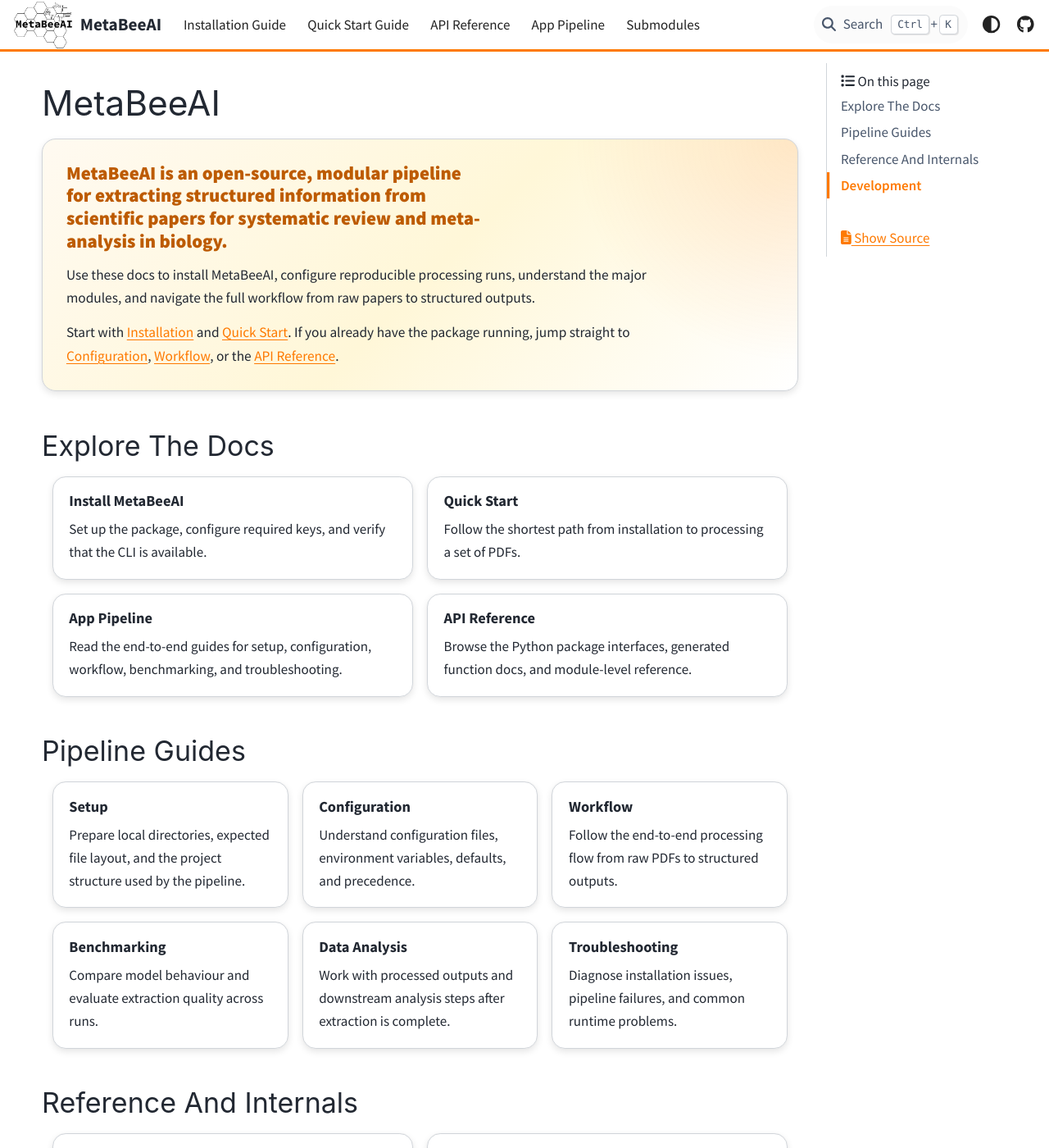
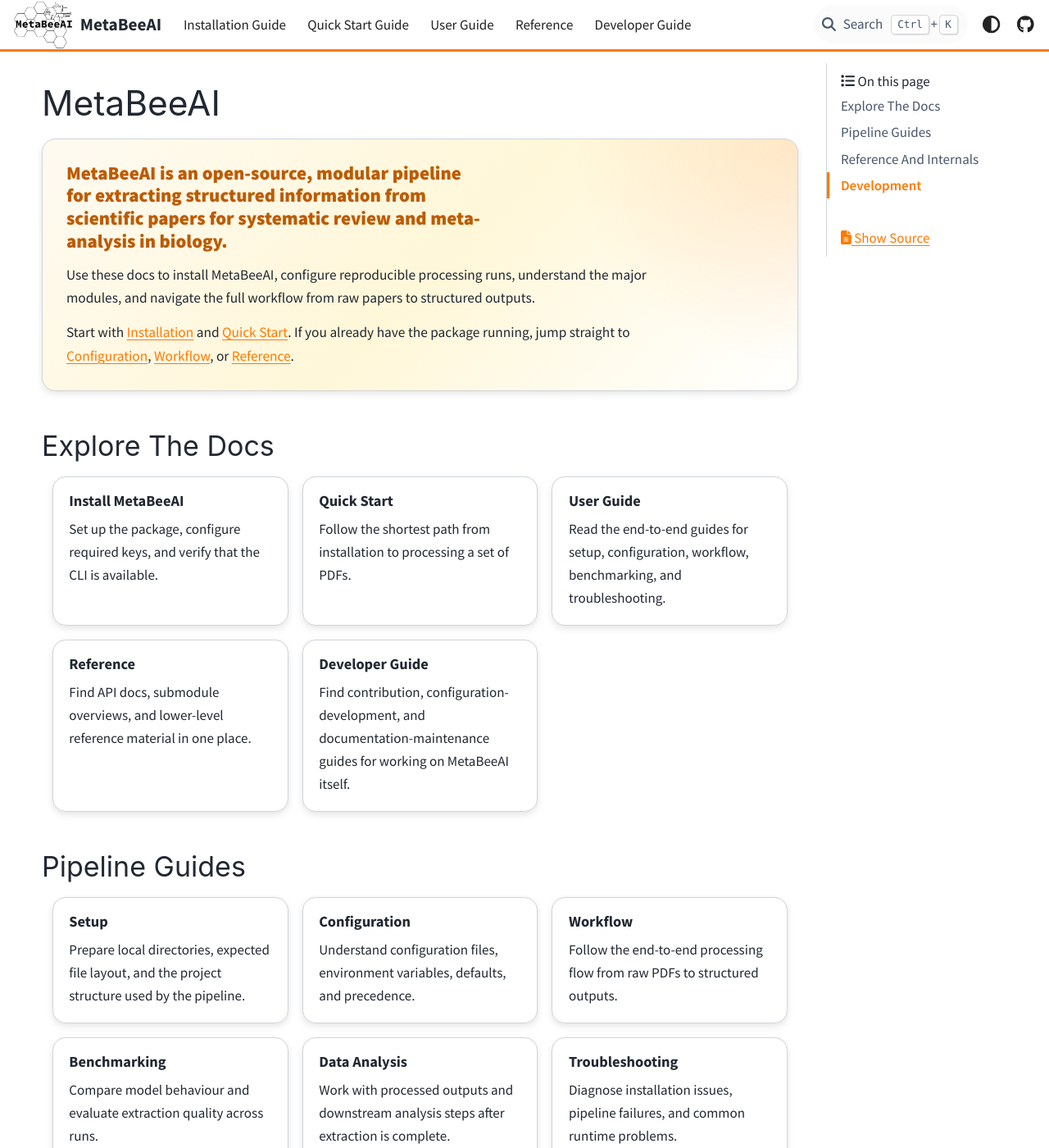
Before and after one commit to MetaBeeAI/MetaBeeAI, a Sphinx documentation site: the page built from docs/index.rst, in a window 1280 px wide and 1400 px high. Shown: the whole window at 82% size. Built offline with Sphinx 7.4.7 and the PyData theme 0.15.4, drawn with Linux system fonts in a browser that asks for light colours; some of the changed text lies outside the part shown.

Commit message:
reworked the header contents to make more important info more visible

```diff
--- a/docs/index.rst
+++ b/docs/index.rst
@@ -8,9 +8,9 @@ MetaBeeAI
 
    installation
    quickstart
-   api/index
    guide/index
-   submodule/index
+   reference/index
+   developer/index
 
 .. card::
    :class-card: landing-hero
@@ -24,13 +24,13 @@ MetaBeeAI
 
    Start with :doc:`Installation <installation>` and :doc:`Quick Start <quickstart>`.
    If you already have the package running, jump straight to
-   :doc:`Configuration <guide/configuration>`, :doc:`Workflow <guide/workflow>`, or the
-   :doc:`API Reference <api/index>`.
+   :doc:`Configuration <guide/configuration>`, :doc:`Workflow <guide/workflow>`, or
+   :doc:`Reference <reference/index>`.
 
 Explore The Docs
 ----------------
 
-.. grid:: 1 1 2 2
+.. grid:: 1 1 2 3
    :gutter: 3
 
    .. grid-item-card:: Install MetaBeeAI
@@ -47,19 +47,26 @@ Explore The Docs
 
       Follow the shortest path from installation to processing a set of PDFs.
 
-   .. grid-item-card:: App Pipeline
+   .. grid-item-card:: User Guide
       :link: guide/index
       :link-type: doc
       :class-card: landing-card
 
       Read the end-to-end guides for setup, configuration, workflow, benchmarking, and troubleshooting.
 
-   .. grid-item-card:: API Reference
-      :link: api/index
+   .. grid-item-card:: Reference
+      :link: reference/index
       :link-type: doc
       :class-card: landing-card
 
-      Browse the Python package interfaces, generated function docs, and module-level reference.
+      Find API docs, submodule overviews, and lower-level reference material in one place.
+
+   .. grid-item-card:: Developer Guide
+      :link: developer/index
+      :link-type: doc
+      :class-card: landing-card
+
+      Find contribution, configuration-development, and documentation-maintenance guides for working on MetaBeeAI itself.
 
 Pipeline Guides
 ---------------
@@ -149,12 +156,12 @@ Development
 .. grid:: 1 1 2 3
    :gutter: 3
 
-   .. grid-item-card:: Contributing
-      :link: guide/contributing
+   .. grid-item-card:: Developer Guide
+      :link: developer/index
       :link-type: doc
       :class-card: landing-card landing-card--warm
 
-      Set up a development environment, run checks, and follow the project workflow.
+      Set up a development environment, run checks, and navigate the project’s developer documentation.
 
    .. grid-item-card:: Config Development
       :link: guide/config_development
```
Also changed, not shown: docs/developer/index.rst (added, +12 -0 lines), docs/guide/contributing.rst (+3 -4 lines), docs/guide/index.rst (+4 -7 lines), docs/reference/index.rst (added, +12 -0 lines).
